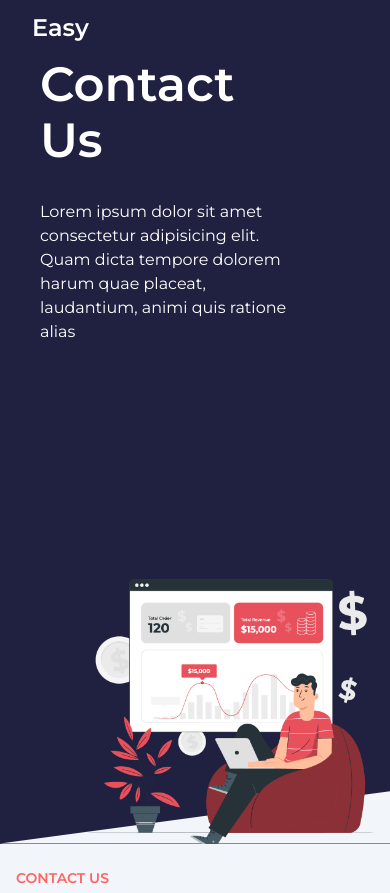
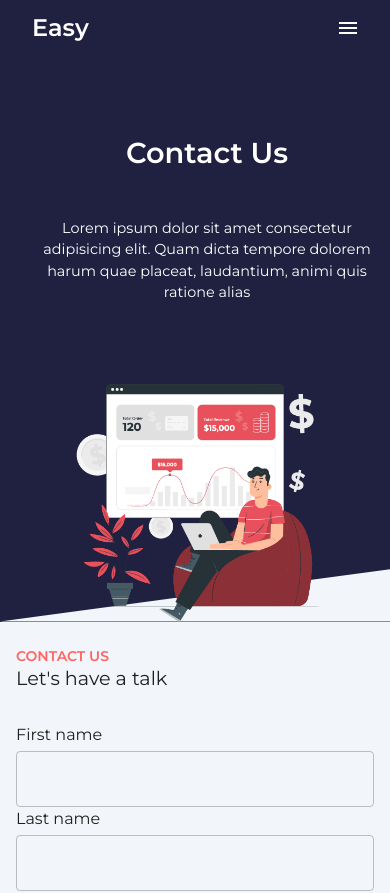
Before and after one commit to Kwesi-dev/material-ui-web-template, a React (Create React App) app: page /contact in a window 390 px wide. Shown: the top 893 px of the page. Built offline with nearby package versions, Linux system fonts and the light colour scheme.

Commit message:
finished working on the responsive side

```diff
--- a/src/App.js
+++ b/src/App.js
@@ -15,6 +15,7 @@ const theme = createTheme({
   breakpoints: {
     values: {
       xs: 0,
+      mobileSm: 340,
       mobile: 425,
       sm: 600,
       tablet: 768,
--- /dev/null
+++ b/src/components/Drawer.jsx
@@ -0,0 +1,65 @@
+import React from 'react'
+import { Divider, Drawer as Dropdown, IconButton, List, ListItem, ListItemText, ListItemButton } from '@mui/material'
+import ChevronRightIcon from '@mui/icons-material/ChevronRight';
+import { styled } from "@mui/material/styles"
+import { Link } from 'react-router-dom';
+
+const DrawerHeader = styled('div')(() => ({
+    width: "100%",
+    display: "flex",
+    justifyContent: "flex-start",
+    padding: 2,
+}))
+const Drawer = ({ drawerOpen, setDrawerOpen }) => {
+    const handleDrawerClose = () => {
+        setDrawerOpen(false)
+    }
+  return (
+    <>
+        <Dropdown
+            anchor="right"
+            open={drawerOpen}
+            sx={{"& .MuiDrawer-paper": {
+                width: {xs: "10rem", sm: "20rem"}
+            }}}
+        >
+            <DrawerHeader>
+                <IconButton onClick={handleDrawerClose}>
+                    <ChevronRightIcon/>
+                </IconButton>
+            </DrawerHeader>
+            <Divider/>
+            <List>
+                <Link to="/" style={{color: "inherit", textDecoration: "none"}}>
+                    <ListItem>
+                        <ListItemButton>
+                            <ListItemText>Home</ListItemText>
+                        </ListItemButton>
+                    </ListItem>
+                </Link>
+                <ListItem>
+                    <ListItemButton>
+                        <ListItemText>Dropdown</ListItemText>
+                    </ListItemButton>
+                </ListItem>
+                <Link to="/innerpage" style={{color: "inherit", textDecoration: "none"}}>
+                    <ListItem>
+                        <ListItemButton>
+                            <ListItemText>Innerpage</ListItemText>
+                        </ListItemButton>
+                    </ListItem>
+                </Link>
+                <Link to="/contact" style={{color: "inherit", textDecoration: "none"}}>
+                    <ListItem>
+                        <ListItemButton>
+                            <ListItemText>Contact</ListItemText>
+                        </ListItemButton>
+                    </ListItem>
+                </Link>
+            </List>
+        </Dropdown>
+    </>
+  )
+}
+
+export default Drawer
--- a/src/components/ImageListMobile.jsx
+++ b/src/components/ImageListMobile.jsx
@@ -6,7 +6,7 @@ const ImageListMobile = () => {
         <Typography variant="h6" component="h6" sx={{color: "#202140", fontWeight: "bold", mb: 1}}>Gallery</Typography>
         <ImageList sx={{width: "100%", height: "250vh", overflow: "hidden"}} cols={1} rowHeight={120} gap={4}>
             {items.map((item)=>
-                <ImageListItem key={item.key} sx={{cursor: "pointer"}}>
+                <ImageListItem key={item.id} sx={{cursor: "pointer"}}>
                     <img
                         src={item.image}
                         srcSet={item.image}
--- a/src/components/Navbar.jsx
+++ b/src/components/Navbar.jsx
@@ -3,8 +3,13 @@ import KeyboardArrowDownIcon from '@mui/icons-material/KeyboardArrowDown';
 import { useState } from "react"
 import { KeyboardArrowRightOutlined } from "@mui/icons-material";
 import { Link } from "react-router-dom"
-const Navbar = ()=>{
+import { useTheme } from '@mui/material/styles';
+import useMediaQuery from '@mui/material/useMediaQuery';
+import MenuIcon from '@mui/icons-material/Menu';
+const Navbar = ({ drawerOpen, setDrawerOpen })=>{
     const [anchorEl, setAnchorEl] = useState(null)
+    const theme = useTheme()
+    const matches = useMediaQuery(theme.breakpoints.down("md"))
     const open = Boolean(anchorEl)
     const handleClick = (event)=>{
         setAnchorEl(event.currentTarget)
@@ -12,12 +17,14 @@ const Navbar = ()=>{
     const handleClose = ()=>{
         setAnchorEl(null)
     }
-
+    const handleOpen = () => {
+        setDrawerOpen(!drawerOpen)
+    }
     return(
         <>
             <AppBar sx={{backgroundColor: "#202140"}} elevation={0}>
                 <Container maxWidth="lg">
-                    <Toolbar sx={{alignItems: "center"}}>
+                    <Toolbar sx={{width: "100%", alignItems: "center"}}>
                         <Link to="/" style={{color: "inherit", textDecoration: "none"}}>
                             <Typography
                                 variant="h5"
@@ -29,6 +36,7 @@ const Navbar = ()=>{
                                 Easy
                             </Typography>
                         </Link>
+                        {matches ? <MenuIcon sx={{ml: {xs: "40%", mobileSm: "60%", sm: "80%"}}} onClick={handleOpen}/> :
                         <Box sx={{flex: 3, display: {xs: "none", md:"flex"}, alignItems: "center", justifyContent: "space-between"}}>
                             <Box sx={{display: "flex", alignItems: "center"}}>
                                 <Link to="/" style={{color: "inherit", textDecoration: "none"}}>
@@ -71,6 +79,7 @@ const Navbar = ()=>{
                                 <Button variant="outlined" color="error" sx={{color: "#ffff", borderRadius: 5, fontSize: 14}}>free templates</Button>
                             </Box>
                         </Box>
+                        }
                     </Toolbar>
                 </Container>
             </AppBar>
--- a/src/pages/Contact.jsx
+++ b/src/pages/Contact.jsx
@@ -5,19 +5,19 @@ const Contact = () => {
   return (
     <Paper sx={{backgroundColor: "#f2f5fa"}}>
         <Box
-        sx={(theme)=>({backgroundColor: "#202140", height: `calc(100vh - ${theme.mixins.toolbar.minHeight}px)`, width:"100%", overflowX: "hidden",position: "relative", top: `${theme.mixins.toolbar.minHeight}px`})} elevation={0}>
+        sx={(theme)=>({backgroundColor: "#202140", height: { xs: "100%", md: `calc(100vh - ${theme.mixins.toolbar.minHeight}px)`}, width:"100%", overflowX: "hidden",position: "relative", top: `${theme.mixins.toolbar.minHeight}px`})} elevation={0}>
             <Container maxWidth="lg" sx={{height: "100%"}}>
-                <Grid container alignItems="center" justifyContent="center" sx={{height: "80%"}}>
-                    <Grid item xs={12} md={6} sx={{pl: 3}}>
-                        <Box sx={{width: "80%", mb: 4}}>
-                            <Typography variant="h3" component="h3" color="#ffff" sx={{fontWeight: "bold", mb: 2}}>Contact Us</Typography>
+                <Grid container alignItems="center" justifyContent="center"  sx={{width: "100%", height: "80%", m: {xs: "0 auto"}}}>
+                    <Grid item xs={12} md={6} sx={{pl: 3, display: {xs: 'flex', md: "block"}, flexDirection: {xs: "column", md: "inherit"}, justifyContent: {xs: "center", md: "inherit"}, alignItems: {xs: "center", md: "inherit"}}}>
+                        <Box sx={{width: "80%", mb: 4, mt:{xs: 10, md: "inherit"}}}>
+                            <Typography variant="h3" component="h3" color="#ffff" sx={{fontWeight: "bold", mb: 2, fontSize: { xs: "1.8rem", sm: "2.4rem", md: "2.4rem", laptop: "3rem"}, textAlign: {xs: "center", md: "inherit"}}}>Contact Us</Typography>
                         </Box>
-                        <Typography variant="body1" component="div"color="#ffff" sx={{width: "80%", mb: 4}}>
+                        <Typography variant="body1" component="div"color="#ffff" sx={{width: {xs: "100%", sm: "80%"}, mb: 4, textAlign: {xs: "center", md: "inherit"}, fontSize: { xs: "0.9rem", sm: "1.1rem"}}}>
                             Lorem ipsum dolor sit amet consectetur adipisicing elit. Quam dicta tempore dolorem harum quae placeat, laudantium, animi quis ratione alias
                         </Typography>
                     </Grid>
-                    <Grid item xs={12} md={6} alignItems="center" justifyContent="flex-end" sx={{zIndex: 4, width: "100%", height: "100%", pt: 6}}>
-                        <img src={SapiensImg} alt="homepage img" style={{width: "80%", height: "100%", objectFit: "contain", float: "right"}}/>
+                    <Grid item xs={12} md={6} alignItems="center" justifyContent="flex-end" sx={{zIndex: 4, width: "100%", height: "100%", pt: 6, display: {xs: 'flex', md: "block"}, flexDirection: {xs: "column", md: "inherit"}, justifyContent: {xs: "center", md: "inherit"}, alignItems: {xs: "center", md: "inherit"}}}>
+                        <Box component="img" src={SapiensImg} alt="homepage img" sx={{width: {xs: "70%", sm: "80%",md: "100%"}, height: {xs: "70%", sm: "80%", md: "100%"}, objectFit: "contain", float:"right"}}/>
                     </Grid>
                 </Grid>
             </Container>
@@ -28,12 +28,12 @@ const Contact = () => {
             <Grid container>
                 <Grid item md={6}>
                     <Typography component="h6" sx={{fontWeight: "bold", color: "#ff6362", fontSize: 14}}>CONTACT US</Typography>
-                    <Typography variant="h4" component="h3">Let's have a talk</Typography>
+                    <Typography variant="h4" component="h3" sx={{fontSize: {xs: "1.2rem", sm: "2rem"}}}>Let's have a talk</Typography>
                 </Grid>
             </Grid>
             <Box component="form" noValidate autoComplete="off" sx={{mt: 4, mb: 2, width: "100%"}}>
                 <Grid container columnSpacing={2} sx={{mb: 2}}>
-                    <Grid item md={6}>
+                    <Grid item xs={12} mobile={6}>
                         <Typography component="h6" sx={{mb: 0.5}}>First name</Typography>
                         <TextField
                             id="text-input"
@@ -41,7 +41,7 @@ const Contact = () => {
                             sx={{width: "100%"}}
                         />
                     </Grid>
-                    <Grid item md={6}>
+                    <Grid item xs={12} mobile={6}>
                         <Typography component="h6" sx={{mb: 0.5}}>Last name</Typography>
                         <TextField
                             id="text-input"
--- a/src/pages/Features.jsx
+++ b/src/pages/Features.jsx
@@ -14,7 +14,7 @@ import { Box } from '@mui/system'
 const Features = () => {
   return (
     <Paper sx={{width: "100%", py: 10, backgroundColor: "#f2f5fa"}} elevation={0}>
-        <Container maxWidth="md" sx={{width: "100%", py: 5}} justifyContent="center" alignItems="center">
+        <Container maxWidth="md" sx={{width: "100%", py: 5}}>
             <Grid container spacing={3}>
                 <Grid item xs={3}>
                     <img src={paypal} alt="paypal logo" style={{width: "100%"}} />
--- a/src/pages/Innerpage.jsx
+++ b/src/pages/Innerpage.jsx
@@ -84,7 +84,7 @@ const Innerpage = () => {
                             <Typography variant="h6" component="h6" sx={{color: "#202140", fontWeight: "bold", mb: 1}}>Gallery</Typography>
                             <ImageList sx={{width: "100%", height: {mobile: "75vh", md:"60vh" }}} cols={3} rowHeight={180} gap={16}>
                                 {items.map((item)=>
-                                    <ImageListItem key={item.key} sx={{cursor: "pointer"}}>
+                                    <ImageListItem key={item.id} sx={{cursor: "pointer"}}>
                                         <img
                                             src={item.image}
                                             srcSet={item.image}
--- a/src/pages/Layout.jsx
+++ b/src/pages/Layout.jsx
@@ -1,11 +1,19 @@
-import React from 'react'
+import React, { useState } from 'react'
+import Drawer from '../components/Drawer'
 import Footer from '../components/Footer'
 import Navbar from '../components/Navbar'
-
+import { useTheme } from '@mui/material/styles'
+import { useMediaQuery } from '@mui/material'
 const Layout = ({children}) => {
+  const [drawerOpen, setDrawerOpen] = useState(false)
+  const theme = useTheme()
+  const matches = useMediaQuery(theme.breakpoints.down("md"))
   return (
     <>
-        <Navbar/>
+        <Navbar drawerOpen={drawerOpen} setDrawerOpen={setDrawerOpen}/>
+        {matches &&
+          <Drawer drawerOpen={drawerOpen} setDrawerOpen={setDrawerOpen}/>
+        }
         {children}
         <Footer/>
     </>
```
Also changed, not shown: src/components/Form.jsx (+6 -3 lines).
